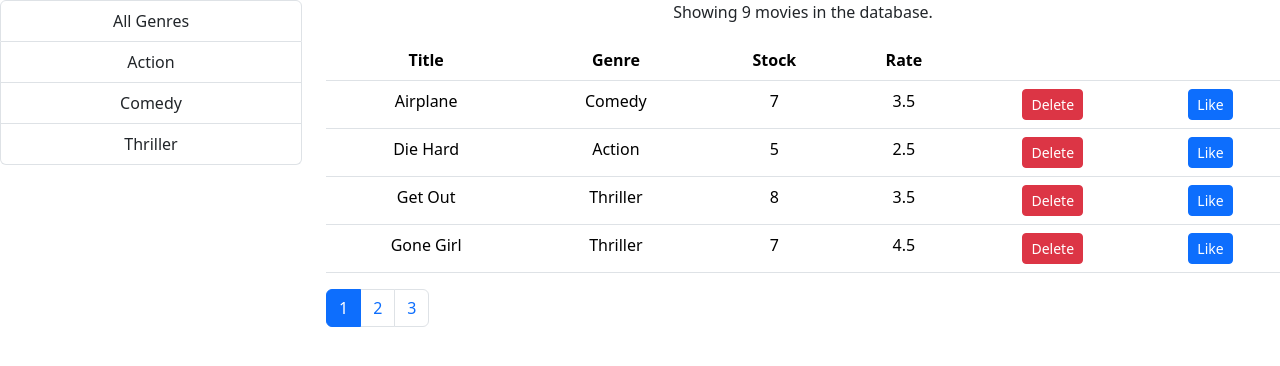
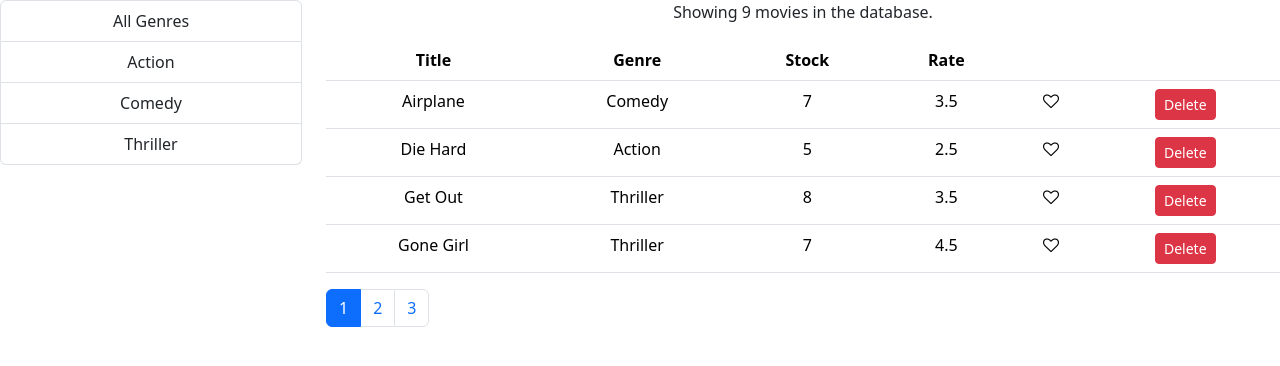
Before and after one commit to jabez-abija2399/React_projects, a React (Create React App) app in the folder vidly/: page / in a window 1280 px wide. Shown: the top 366 px of the page. Built offline with nearby package versions, Linux system fonts and the light colour scheme.

Commit message:
Refactor MoviesTable to correctly import Like component and update rendering of like functionality

```diff
--- a/vidly/src/components/moviesTable.jsx
+++ b/vidly/src/components/moviesTable.jsx
@@ -1,5 +1,5 @@
 import React, {Component} from "react";
-// import Like from "./common/like"; // Removed unused import
+import Like from "./comman/like";
 
 class MoviesTable extends Component {
     raiseSort = path => {
@@ -35,20 +35,19 @@ class MoviesTable extends Component {
             <td>{movie.genre.name}</td>
             <td>{movie.numberInStock}</td>
             <td>{movie.dailyRentalRate}</td>
+
+            <td>
+                <Like
+                    liked={movie.liked}
+                    onClick={() => onLike(movie)}
+                />
+            </td>
             <td>
               <button
                 onClick={() => onDelete(movie)}
                 className="btn btn-danger btn-sm"
               >
                 Delete
-              </button>
-            </td>
-            <td>
-              <button
-                onClick={() => onLike(movie)}
-                className="btn btn-primary btn-sm"
-              >
-                Like
               </button>
             </td>
           </tr>
```
